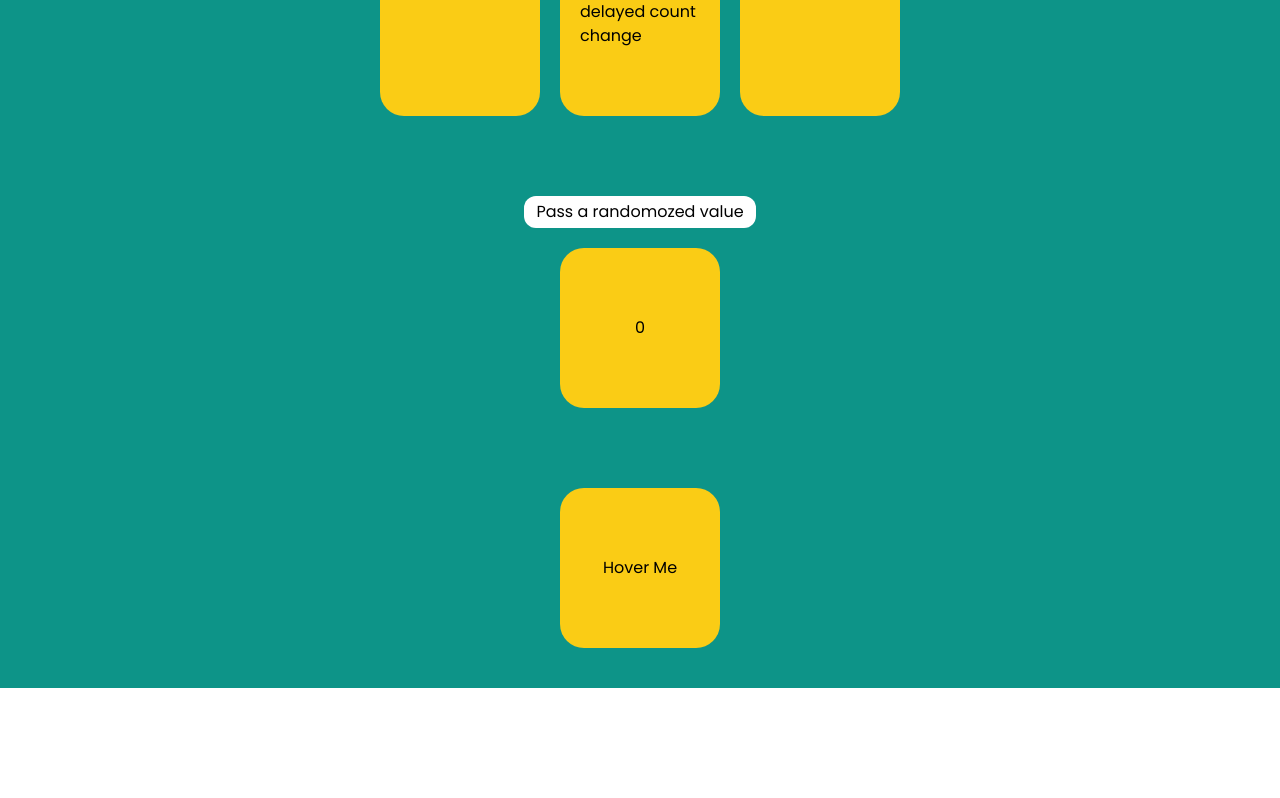
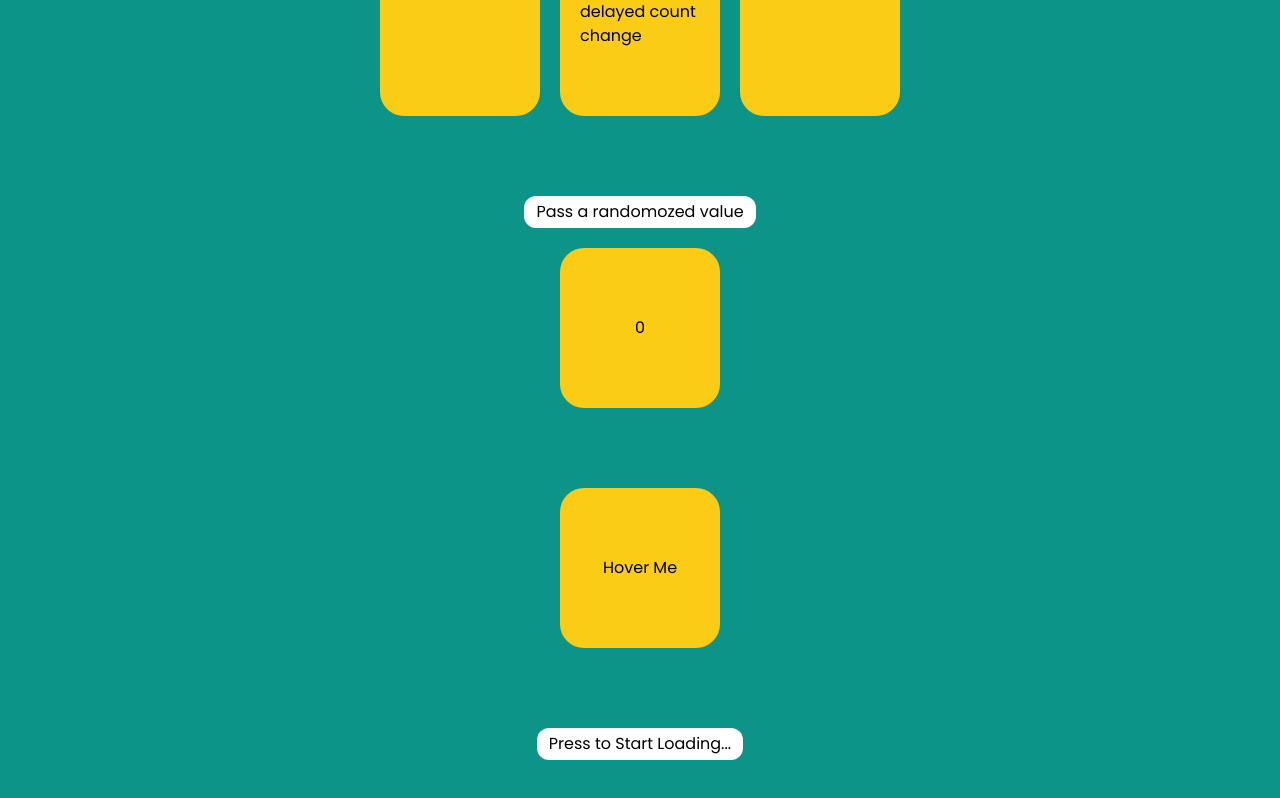
Before and after one commit to asiflhr/gsap-app-vite-react-tailwind, a React (Vite) app: page / in a window 1280 px wide. Shown: the part 2668-3466 px from the top of the page. Before the commit the page ends 3356 px from the top, so only its background shows below. Built offline with nearby package versions, Linux system fonts and the light colour scheme.

Commit message:
Avoiding flash of unstyled content (FOUC)

```diff
--- a/src/App.jsx
+++ b/src/App.jsx
@@ -6,6 +6,7 @@ import Anim3 from "./components/Anim3";
 import Anim4 from "./components/Anim4";
 import Anim5 from "./components/Anim5";
 import Anim6 from "./components/Anim6";
+import Anim7 from "./components/Anim7";
 
 function App() {
   const comp = useRef();
@@ -34,6 +35,7 @@ function App() {
       <Anim4 />
       <Anim5 />
       <Anim6 />
+      <Anim7 />
     </>
   );
 }
--- a/src/components/Anim6.jsx
+++ b/src/components/Anim6.jsx
@@ -1,11 +1,11 @@
-import React, { useRef, useEffect, useState, useLayoutEffect } from "react";
+import React from "react";
 import { gsap } from "gsap";
 
 // Animating on interaction
 
 const Anim6 = () => {
   const onEnter = ({ currentTarget }) => {
-    gsap.to(currentTarget, { backgroundColor: "bg-rose-600", scale: 1.2 });
+    gsap.to(currentTarget, { backgroundColor: "#e77614", scale: 1.2 });
   };
 
   const onLeave = ({ currentTarget }) => {
--- /dev/null
+++ b/src/components/Anim7.jsx
@@ -0,0 +1,96 @@
+import React, { useRef, useEffect, useState, useLayoutEffect } from "react";
+import { gsap } from "gsap";
+
+// Avoiding flash of unstyled content (FOUC)
+
+// simulate loading data from a server
+const fetchFakeData = () => {
+  return new Promise((resolve) => {
+    setTimeout(() => {
+      resolve([
+        { id: 1, color: "blue-700" },
+        { id: 2, color: "yellow-400" },
+        { id: 3, color: "rose-600" },
+      ]);
+    }, 2000);
+  });
+};
+
+const Box = ({ children, color }) => {
+  return (
+    <h1 className={`content-center h-40 w-40 rounded-3xl bg-${color}`}>
+      {children}
+    </h1>
+  );
+};
+
+const Anim7 = () => {
+  const app = useRef();
+
+  const [data, setData] = useState([]);
+  const [loadingState, setLoadingState] = useState();
+
+  useEffect(() => {
+    if (loadingState !== "start") return;
+
+    const loadData = async () => {
+      const data = await fetchFakeData();
+      setData(data);
+      setLoadingState("complete");
+    };
+    loadData();
+  }, [loadingState]);
+
+  useLayoutEffect(() => {
+    if (loadingState !== "complete") return;
+
+    const ctx = gsap.context(() => {
+      gsap.fromTo(
+        ".box",
+        {
+          opacity: 0,
+        },
+        {
+          opacity: 1,
+          duration: 1,
+          stagger: 0.2,
+        }
+      );
+    }, app);
+    return () => ctx.revert();
+  }, [loadingState]);
+
+  const startLoading = () => {
+    if (!loadingState) {
+      setLoadingState("start");
+    }
+  };
+
+  return (
+    <div
+      ref={app}
+      className="container flex flex-col bg-teal-600 h-full py-10 gap-5 content-center"
+    >
+      {!loadingState ? (
+        <div>
+          <button
+            onClick={startLoading}
+            className="bg-white px-3 py-1 rounded-xl"
+          >
+            Press to Start Loading...
+          </button>
+        </div>
+      ) : null}
+
+      {loadingState === "start" ? <div>Loading fake Data...</div> : null}
+
+      {data.map((item) => (
+        <Box key={item.id} {...item}>
+          Box {item.id}
+        </Box>
+      ))}
+    </div>
+  );
+};
+
+export default Anim7;
```
